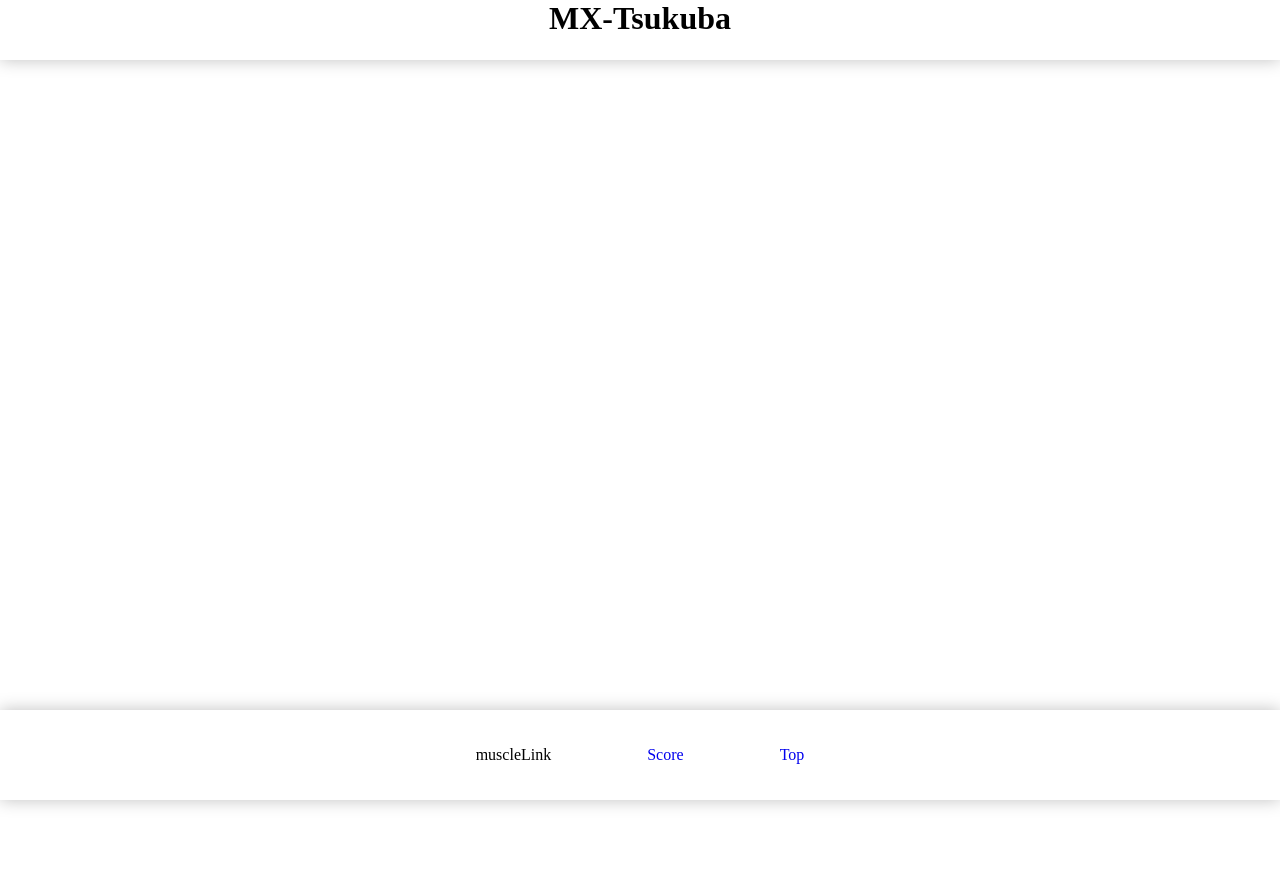
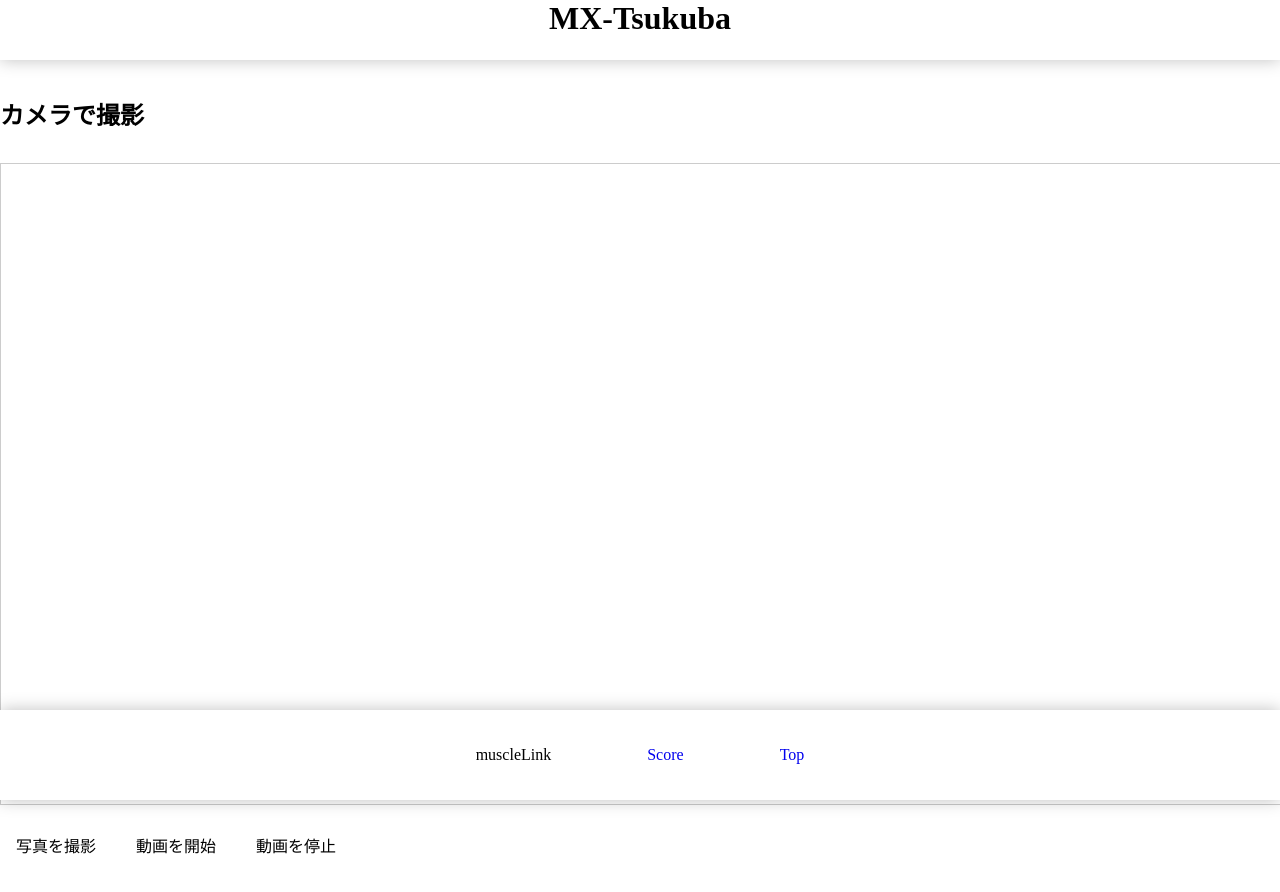
Before and after one commit to MX-Tsukuba/scoreTeam, a Nuxt app: page /camera/video in a window 1280 px wide. Shown: the top 892 px of the page. Before the commit the page ends 800 px from the top, so only its background shows below. Built offline with nearby package versions, Linux system fonts and the light colour scheme; no server answers.

Commit message:
video-prototype2

```diff
--- /dev/null
+++ b/components/camera/video.vue
@@ -0,0 +1,128 @@
+<template>
+  <div>
+    <h1>カメラで撮影</h1>
+    <video ref="video" autoplay></video>
+    <div>
+      <button @click="captureImage">写真を撮影</button>
+      <button @click="startRecording" :disabled="isRecording">動画を開始</button>
+      <button @click="stopRecording" :disabled="!isRecording">動画を停止</button>
+    </div>
+
+    <div v-if="imageSrc">
+      <h2>撮影した画像</h2>
+      <img :src="imageSrc" alt="Captured Image" />
+    </div>
+
+    <div v-if="videoSrc">
+      <h2>撮影した動画</h2>
+      <video :src="videoSrc" controls></video>
+    </div>
+  </div>
+</template>
+
+<script lang="ts" setup>
+import { ref, onMounted, onBeforeUnmount } from 'vue'
+
+const video = ref<HTMLVideoElement | null>(null)
+const imageSrc = ref<string | null>(null)
+const videoSrc = ref<string | null>(null)
+const mediaRecorder = ref<MediaRecorder | null>(null)
+const recordedChunks: Blob[] = []
+const isRecording = ref(false)
+
+const startCamera = async () => {
+  if (navigator.mediaDevices && navigator.mediaDevices.getUserMedia) {
+    try {
+      const stream = await navigator.mediaDevices.getUserMedia({ video: true })
+      if (video.value) {
+        video.value.srcObject = stream
+      }
+    } catch (error) {
+      console.error("カメラの起動に失敗しました:", error)
+    }
+  }
+}
+
+const captureImage = () => {
+  if (video.value) {
+    const canvas = document.createElement('canvas')
+    canvas.width = video.value.videoWidth
+    canvas.height = video.value.videoHeight
+    const context = canvas.getContext('2d')
+    if (context) {
+      context.drawImage(video.value, 0, 0, canvas.width, canvas.height)
+      imageSrc.value = canvas.toDataURL('image/png')
+    }
+  }
+}
+
+const startRecording = () => {
+  if (video.value && video.value.srcObject) {
+    const stream = video.value.srcObject as MediaStream
+    mediaRecorder.value = new MediaRecorder(stream)
+    mediaRecorder.value.ondataavailable = (event) => {
+      if (event.data.size > 0) {
+        recordedChunks.push(event.data)
+      }
+    }
+    mediaRecorder.value.onstop = () => {
+      const blob = new Blob(recordedChunks, { type: 'video/webm' })
+      videoSrc.value = URL.createObjectURL(blob)
+      recordedChunks.length = 0
+    }
+    mediaRecorder.value.start()
+    isRecording.value = true
+  }
+}
+
+const stopRecording = () => {
+  if (mediaRecorder.value && isRecording.value) {
+    mediaRecorder.value.stop()
+    isRecording.value = false
+  }
+}
+
+onMounted(() => {
+  startCamera()
+})
+
+onBeforeUnmount(() => {
+  if (video.value && video.value.srcObject) {
+    const stream = video.value.srcObject as MediaStream
+    const tracks = stream.getTracks()
+    tracks.forEach(track => track.stop())
+  }
+})
+</script>
+
+<style scoped>
+video {
+  width: 100%;
+  max-width: 600px;
+  margin-top: 16px;
+  border: 1px solid #ccc;
+}
+
+button {
+  margin-top: 16px;
+  padding: 8px 16px;
+  font-size: 16px;
+  margin-right: 8px;
+}
+
+h1 {
+  font-size: 24px;
+  margin-bottom: 16px;
+}
+
+h2 {
+  font-size: 20px;
+  margin-top: 24px;
+}
+
+img, video {
+  max-width: 100%;
+  height: auto;
+  margin-top: 16px;
+}
+</style>
--- /dev/null
+++ b/pages/camera/video.vue
@@ -0,0 +1,7 @@
+<template>
+  <Video/>
+</template>
+
+<script setup lang="ts">
+import Video from '~/components/camera/video.vue';
+</script>
```
